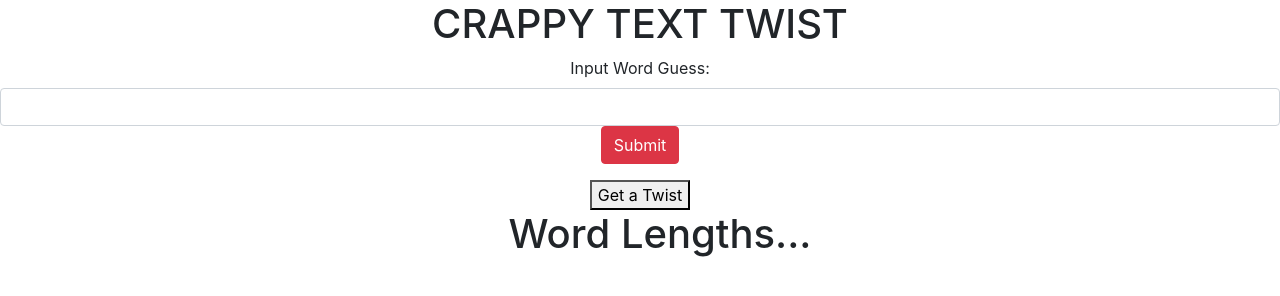
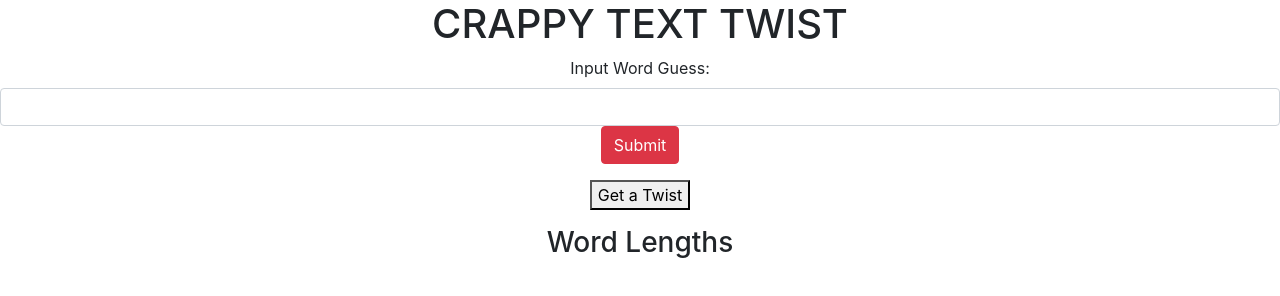
Before and after one commit to atenudel/texttwist, a plain HTML site: page index.html in a window 1280 px wide. Drawn offline with nearby package versions, Linux system fonts and the light colour scheme.

Commit message:
Update index.html

```diff
--- a/index.html
+++ b/index.html
@@ -23,12 +23,15 @@ integrity="sha384-ggOyR0iXCbMQv3Xipma34MD+dH/1fQ784/j6cY/iJTQUOhcWr7x9JvoRxT2MZw
     <div class='form-group' align="center">
         <button id="grabmore">Get a Twist</button>
     <ul id="bingos">
+         </ul>
+
+
+    </div>
          <div class='form-group' align="center">
-             <h1>Word Lengths...</h1>
+             <h3 id="lengths">Word Lengths</h3>
 
      </div>
-    </ul>
-    </div>
+
   <script src="script.js">
   </script>
   </body>
```
